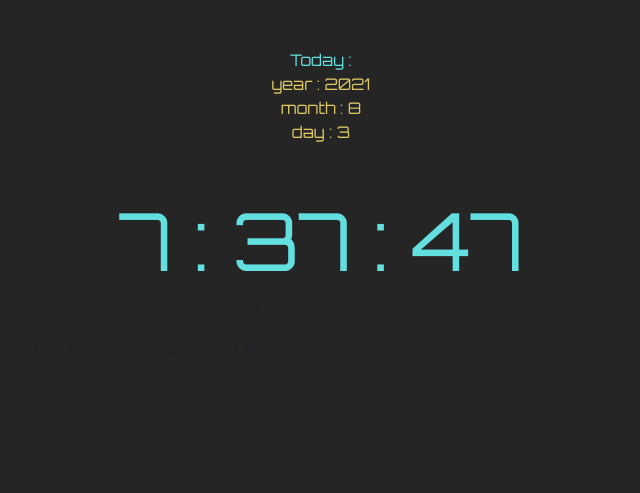
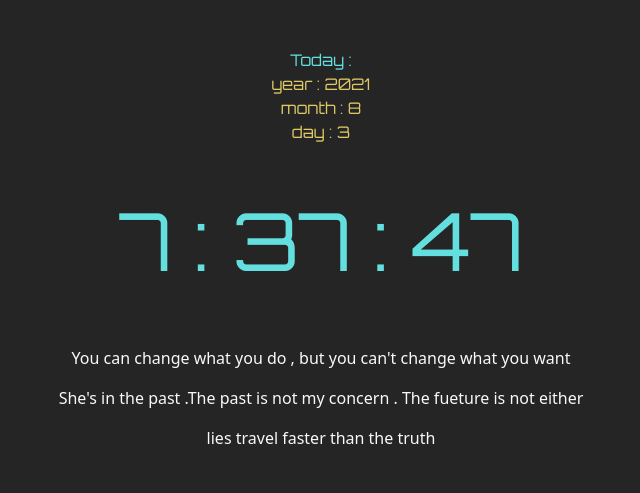
Before and after one commit to MohammadYSF/digital-clock-js, a plain HTML site: page index.html in a window 1280 px wide. Shown: the whole page, without its empty margins (319-959 px from the left). Drawn offline with nearby package versions, Linux system fonts and the light colour scheme.

Commit message:
added some bootstrap classes to index.html peaky blinders section and also some styles about peaky blinders to style.css file

```diff
--- a/index.html
+++ b/index.html
@@ -22,7 +22,8 @@
                 <span id="hour"></span> : <span id="minute"></span> : <span id="second"></span>
                 </h2>
         </div>
-        <div class="paekyblinders">
+
+        <div class="peakyblinders text-light text-center">
             <p>You can change what you do  , but you can't change what you want</p>
             <p>She's in the past .The past is not my concern . The fueture is not either</p>
             <p>lies travel faster than the truth</p>
--- a/style.css
+++ b/style.css
@@ -11,3 +11,6 @@ body{
 .today-date{
     color: #dfc964;
 }
+.peakyblinders{
+    padding-top: 50px;
+}
```
